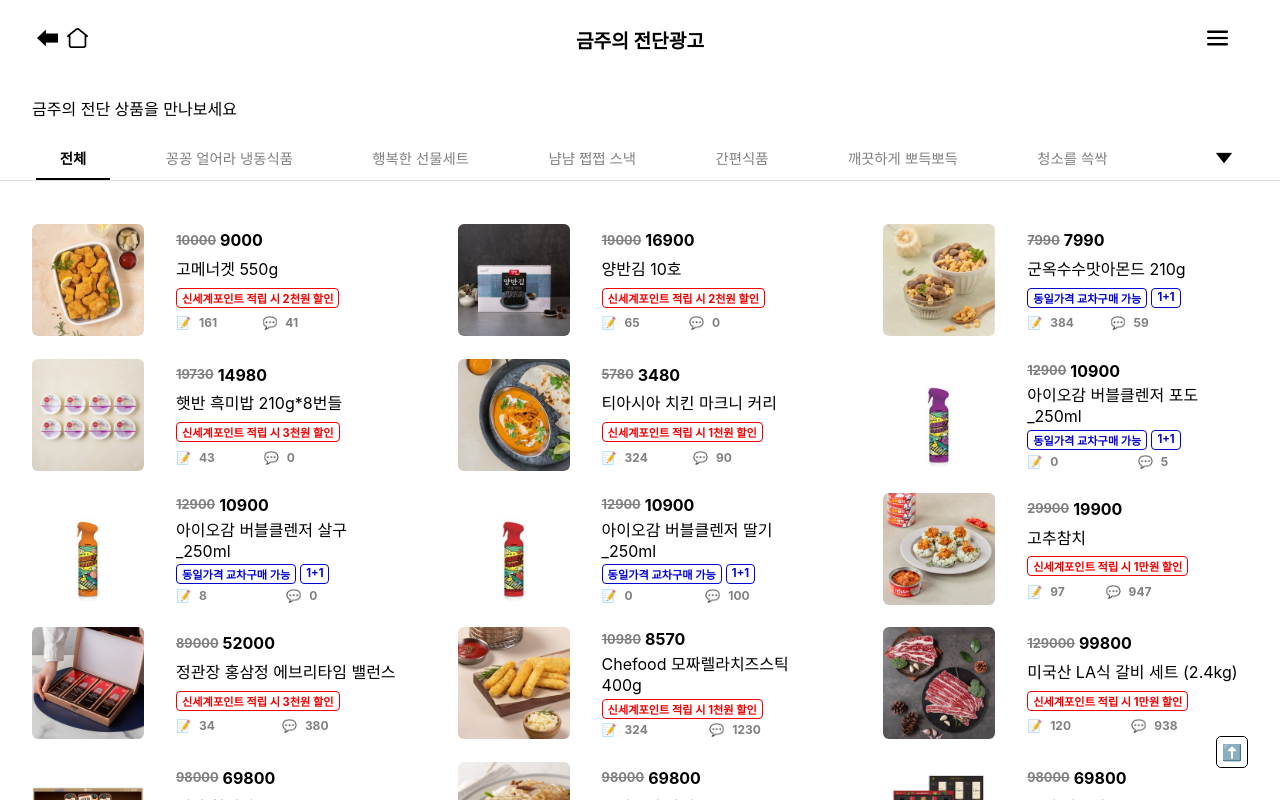
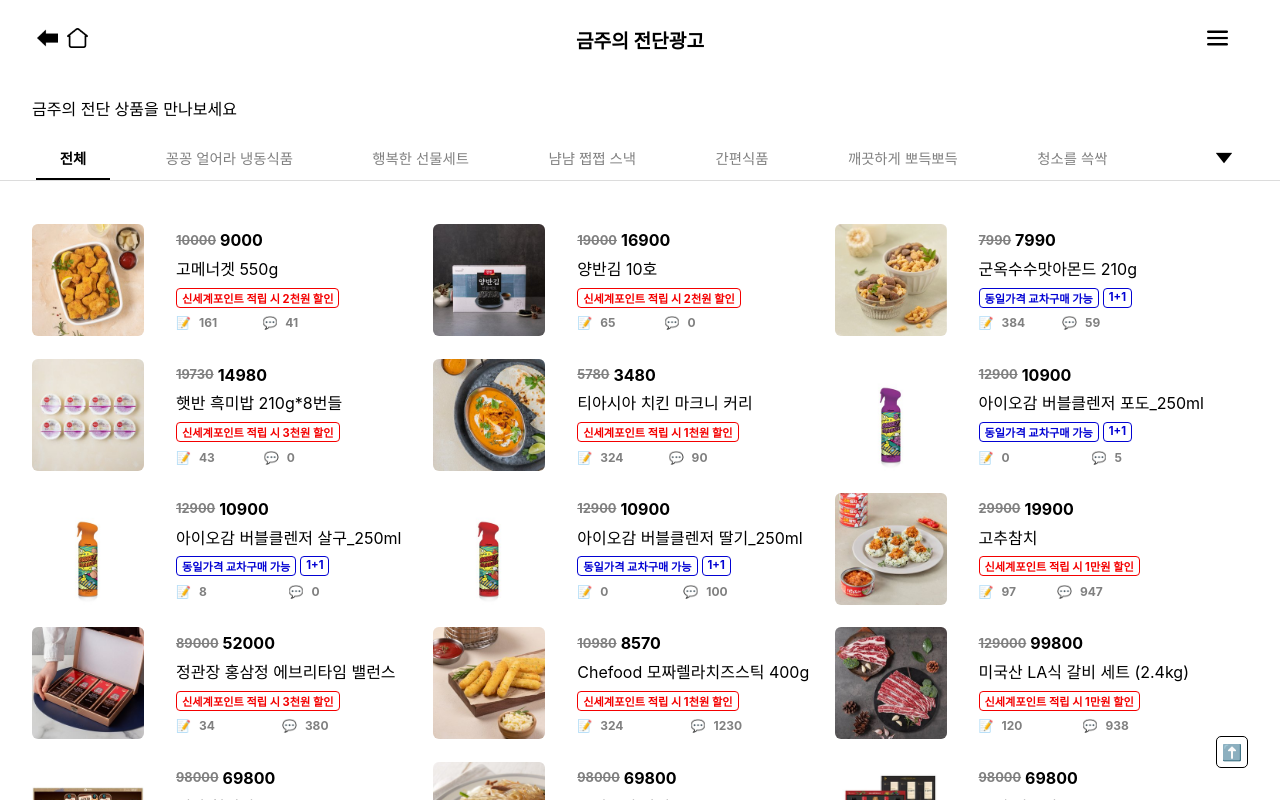
Before and after one commit to eunzi-kim/emart-app, a React (Create React App) app: page / in a window 1280 px wide. Shown: the top 800 px of the page. Built offline with nearby package versions, Linux system fonts and the light colour scheme.

Commit message:
Fix: 리스트 페이지 에러 && 리스트 화면 구성 수정

```diff
--- a/src/components/Main.css
+++ b/src/components/Main.css
@@ -81,17 +81,16 @@
   .main {
     flex-direction: row;
     flex-wrap: wrap;
-    justify-content: space-between;
   }
 
   .list {
-    width: 40%;
+    width: 50%;
     justify-content: flex-start;
   }
 }
 
 @media (min-width: 1200px) {
   .list {
-    width: 30%;
+    width: 33%;
   }
 }
--- a/src/components/Main.js
+++ b/src/components/Main.js
@@ -72,6 +72,7 @@
       categoryData: tempData,
       data: tempData.slice(0, 10),
     });
+    setPage(1);
   }, [categoryName]);
 
   return (
```
